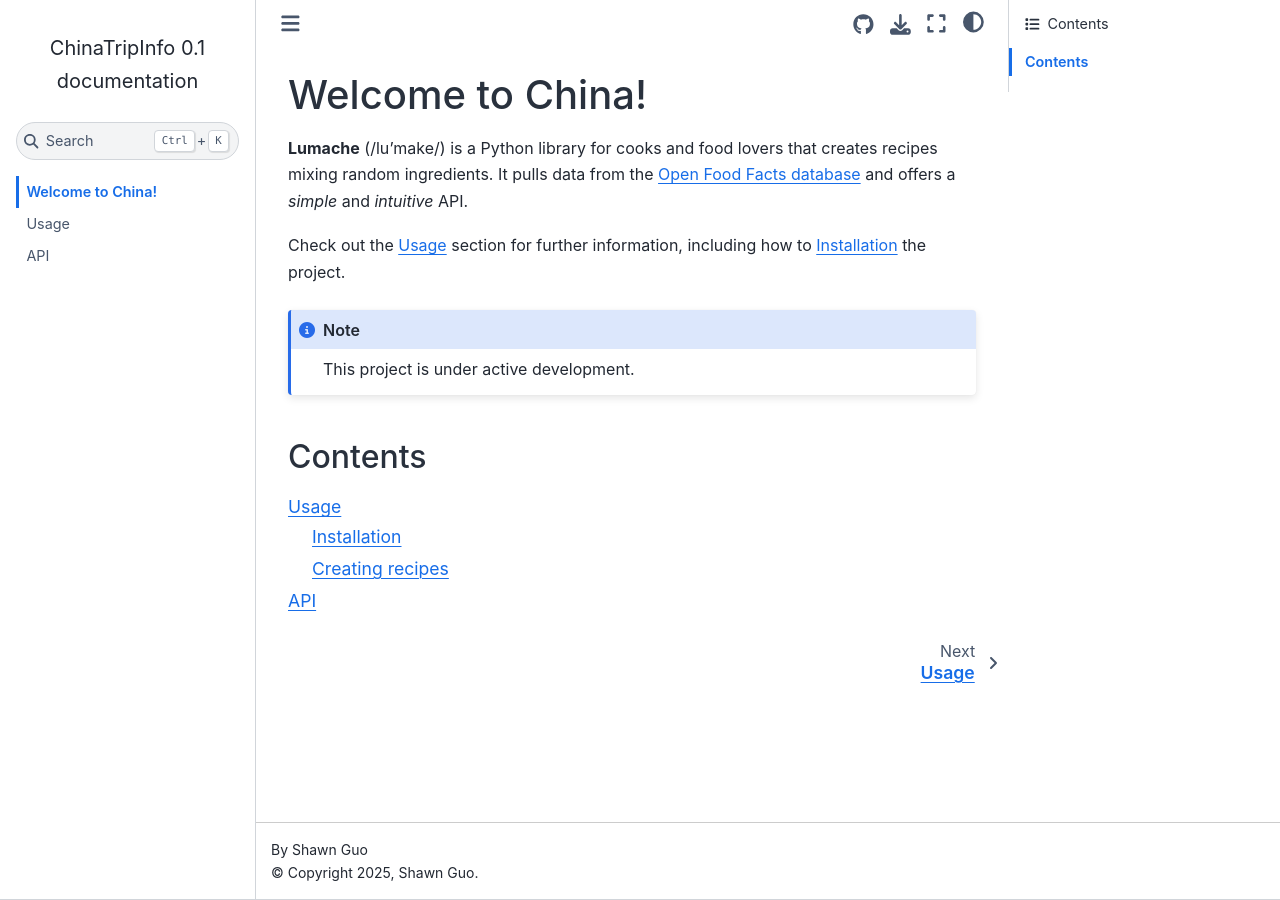
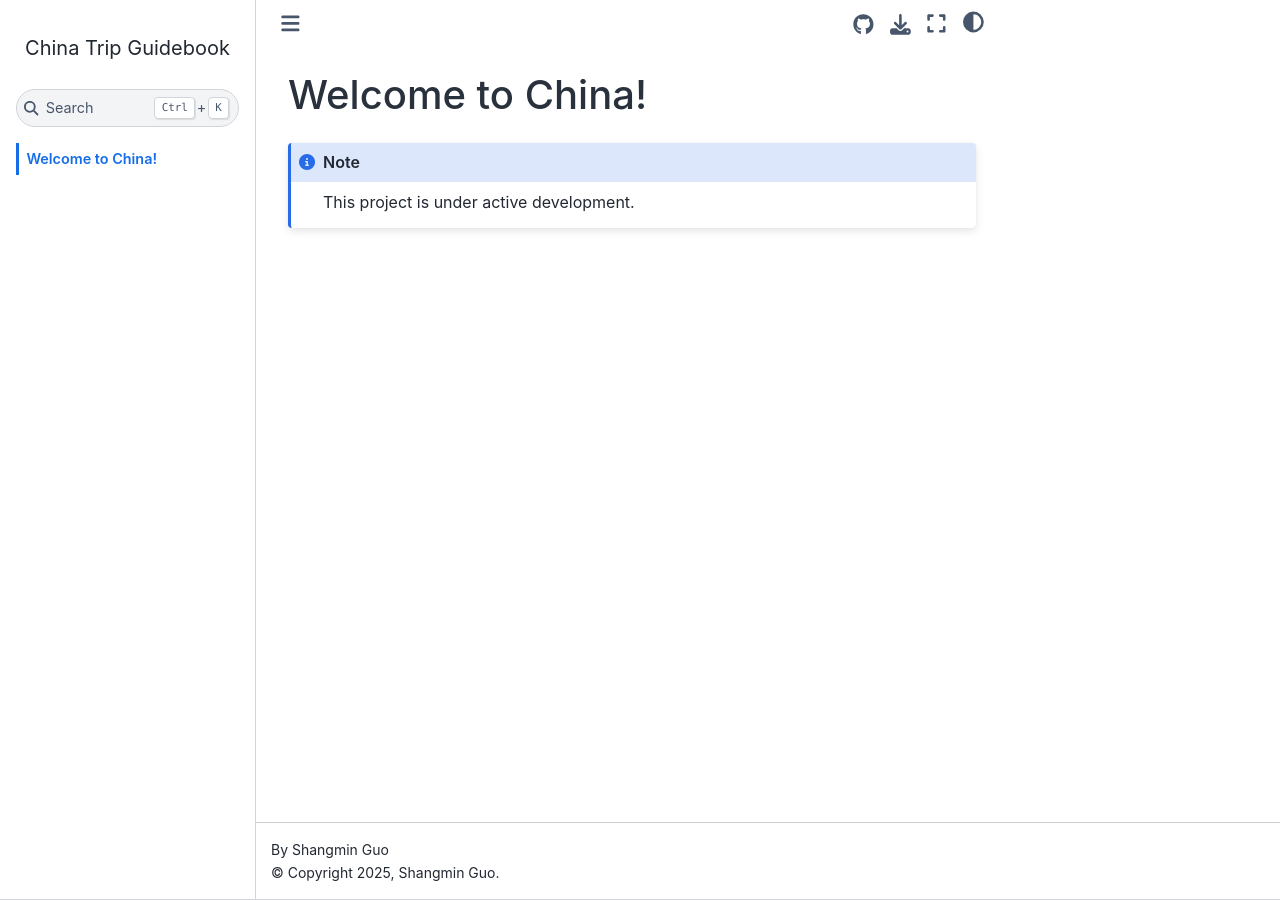
Before and after one commit to Shawn-Guo-CN/ChinaTripInfo, a Sphinx documentation site: the page built from docs/source/index.rst, in a window 1280 px wide. Built offline with Sphinx 7.4.7 and the Sphinx Book theme 1.1.4, drawn with Linux system fonts in a browser that asks for light colours.

Commit message:
remove template pages and update copyright

```diff
--- a/docs/source/conf.py
+++ b/docs/source/conf.py
@@ -3,8 +3,8 @@
 # -- Project information
 
 project = 'ChinaTripInfo'
-copyright = '2025, Shawn Guo'
-author = 'Shawn Guo'
+copyright = '2025, Shangmin Guo'
+author = 'Shangmin Guo'
 
 release = '0.1'
 version = '0.1.0'
@@ -32,7 +32,7 @@
 autodoc_mock_imports = ["lumache"]
 
 # -- Options for HTML output
-
+html_title = 'China Trip Guidebook'
 html_theme = 'sphinx_book_theme'
 
 html_theme_options = {
--- a/docs/source/generated/lumache.rst
+++ /dev/null
@@ -1,4 +0,0 @@
-lumache
-=======
-
-.. automodule:: lumache
--- a/docs/source/index.rst
+++ b/docs/source/index.rst
@@ -1,22 +1,6 @@
 Welcome to China!
 ===================================
-
-**Lumache** (/lu'make/) is a Python library for cooks and food lovers
-that creates recipes mixing random ingredients.
-It pulls data from the `Open Food Facts database <https://world.openfoodfacts.org/>`_
-and offers a *simple* and *intuitive* API.
-
-Check out the :doc:`usage` section for further information, including
-how to :ref:`installation` the project.
 
 .. note::
 
    This project is under active development.
-
-Contents
---------
-
-.. toctree::
-
-   usage
-   api
--- a/pyproject.toml
+++ b/pyproject.toml
@@ -4,5 +4,5 @@
 
 [project]
 name = "chinatripinfo"
-authors = [{name = "Shawn Guo", email = "shawnguo.cn@gmail.com"}]
+authors = [{name = "Shangmin Guo", email = "shawnguo.cn@gmail.com"}]
 dynamic = ["version", "description"]
```
Also changed, not shown: docs/source/api.rst (deleted, +0 -7 lines), docs/source/usage.rst (deleted, +0 -33 lines).
